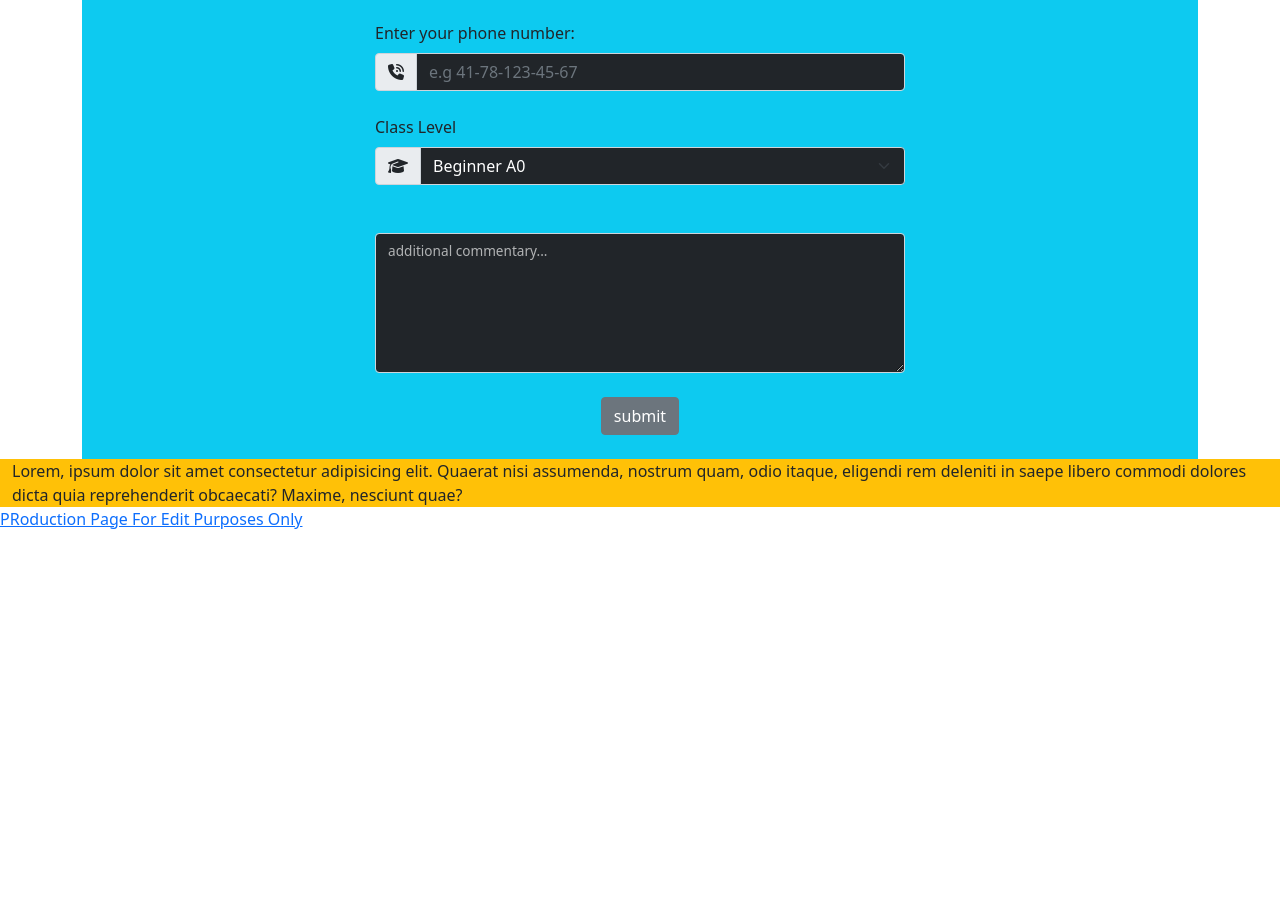
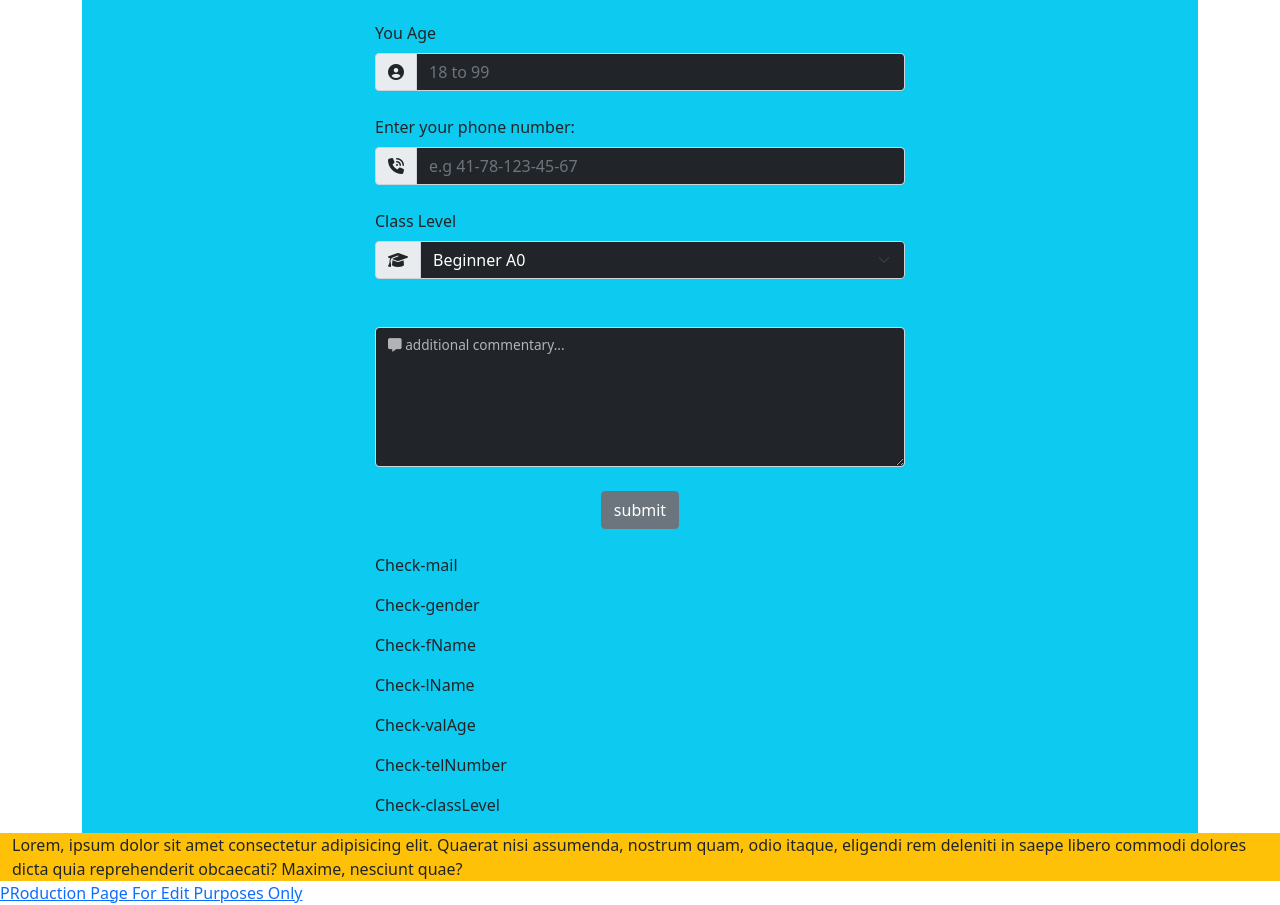
Before and after one commit to Gaudenz77/Stranger_Languages_Classes, a plain HTML site: page index.html in a window 1280 px wide. Shown: the part 1273-2178 px from the top of the page. Before the commit the page ends 1804 px from the top, so only its background shows below. Drawn offline with nearby package versions, Linux system fonts and the light colour scheme.

Commit message:
added main input fields, start js scripting...

```diff
--- a/index.html
+++ b/index.html
@@ -83,7 +83,7 @@
               that gives you first-hand knowledge in Kingon parlee, debating, storytelling<br>or simple greeting for not acting poorly educated meeting your first group of klingn intermissionaries.
             </p>
           </div>
-
+<!-- FORM---FORM---FORM---FORM---FORM---FORM---FORM---FORM---FORM---FORM---FORM---FORM---FORM---FORM---FORM----->
         <div class="row justify-content-center mx-1">
 
           <div class="col-md-8 col-lg-6">
@@ -121,7 +121,7 @@
                     <span class="input-group-text">
                       <i class="fa-solid fa-circle-user"></i>
                     </span>
-                    <input type="text" class="form-control text-white bg-dark" id="fName" placeholder="e.g Gaudenz" required>
+                    <input type="text" class="form-control text-white bg-dark" id="fName" name="fName" value="" placeholder="e.g Gaudenz" required>
                   </div>
 
                   <label for="lName" class="form-label">Last Name</label>
@@ -129,7 +129,15 @@
                     <span class="input-group-text">
                       <i class="fa-solid fa-circle-user"></i>
                     </span>
-                    <input type="text" class="form-control text-white bg-dark" id="lName" placeholder="e.g Raiber" required>
+                    <input type="text" class="form-control text-white bg-dark" id="lName" name="lName" value="" placeholder="e.g Raiber" required>
+                  </div>
+
+                  <label for="valAge" class="form-label">You Age</label>
+                  <div class="mb-4 input-group">
+                    <span class="input-group-text">
+                      <i class="fa-solid fa-circle-user"></i>
+                    </span>
+                    <input type="number" class="form-control text-white bg-dark" id="valAge" name="valAge" value="" min="18" max="99" placeholder="18 to 99" required>
                   </div>
 
                 <label for="telNumber" class="form-label">Enter your phone number:</label>
@@ -142,15 +150,12 @@
 
 
 
-
-
-
-                <label for="level" class="form-label">Class Level</label>
+                <label for="classLevel" class="form-label">Class Level</label>
                 <div class="mb-4 input-group">
                   <span class="input-group-text">
                     <i class="fa-solid fa-graduation-cap"></i>
                   </span>
-                      <select class="form-select text-white bg-dark" name="level" id="level">
+                      <select class="form-select text-white bg-dark" name="classLevel" id="classLevel">
                       <option value="point_1" selected>Beginner A0</option>
                       <option value="point_2">Advanced B1</option>
                       <option value="point_3">Master Degree C1</option>
@@ -161,14 +166,24 @@
 
                 <div class="form-floating mb-4 mt-5">
                   <textarea name="comments" id="query" class="form-control text-white bg-dark" style="height: 140px"></textarea>
-                  <label for="query" input type="text" style="color:white; margin-top:0.1%">additional commentary...</label>
-                </div>
+                  <label for="query" input type="text" style="color:white; margin-top:0.1%"><i class="fa-solid fa-message"></i> additional commentary...</label>
+                  </div>
 
                 <div class="mb-4 text-center">
                   <button submit="submit" class="btn btn-secondary">submit</button>
                 </div>
             </form>
 
+
+            <div class="col">
+              <p id="message-1">Check-mail</p>
+              <p id="message-2">Check-gender</p>
+              <p id="message-3">Check-fName</p>
+              <p id="message-4">Check-lName</p>
+              <p id="message-5">Check-valAge</p>
+              <p id="message-6">Check-telNumber</p>
+              <p id="message-6">Check-classLevel</p>
+            </div>
 
           </div>
 
--- a/js/main.js
+++ b/js/main.js
@@ -1,3 +1,63 @@
+let fName = document.getElementById('fName');
+let lName = document.getElementById('lName');
+
+
+function setMessage1(value) {
+  document.getElementById("message-1").innerText = value;
+}
+
+function setMessage1(value) {
+  document.getElementById("message-1").innerText = value;
+}
+
+function setMessage1(value) {
+  document.getElementById("message-1").innerText = value;
+}
+
+
+
+
+
+
+
+
+
+
+
+
+
+
+
+
+
+
+
+
+
+
+
+
+
+
+
+
+
+
+
+
+
+
+
+
+
+
+
+
+
+
+
+
+
 // Phone Number---------------
 /* function start() {
 
```
Also changed, not shown: js/second.js (deleted).
